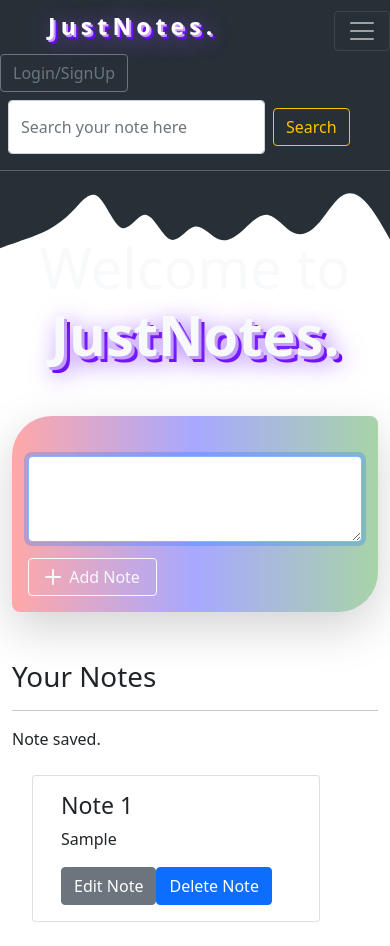
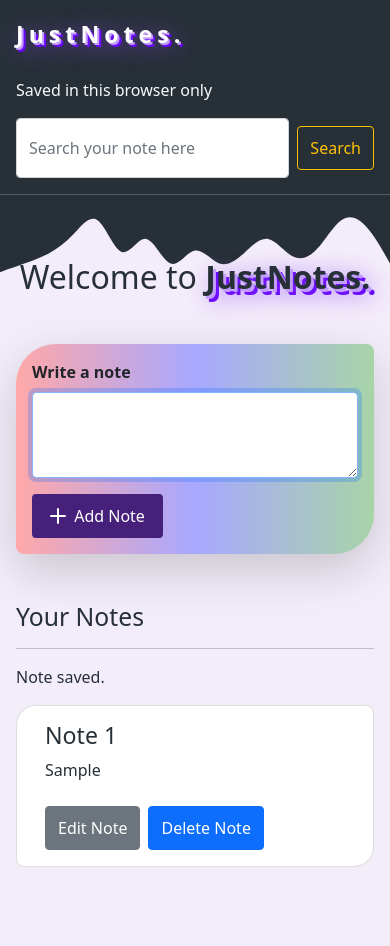
Before and after one commit to atishayjain005/JustNotes, a website: page index.html in a window 390 px wide. Both pictures are taken after typing "Sample" into the empty fields and a click on the button "Add Note". After the commit the page ends 883 px from the top, so only its background shows below. Drawn offline with nearby package versions, Linux system fonts and the light colour scheme.

Commit message:
fix: make note controls accessible on narrow screens

```diff
--- a/index.html
+++ b/index.html
@@ -8,9 +8,11 @@
     <title>Notes app</title>
     <!-- CSS only -->
     <link href="https://cdn.jsdelivr.net/npm/bootstrap@5.0.1/dist/css/bootstrap.min.css" rel="stylesheet" integrity="sha384-+0n0xVW2eSR5OomGNYDnhzAbDsOXxcvSN1TPprVMTNDbiYZCxYbOOl7+AMvyTG2x" crossorigin="anonymous" />
+    <link rel="stylesheet" href="styles.css" />
 </head>
 
-<body id="bgColor" style="transition-duration: 5s">
+<body id="bgColor">
+    <a class="skip-link" href="#main">Skip to notes</a>
     <nav class="navbar navbar-expand-lg navbar-dark" style="background-color: #273037">
         <a class="navbar-brand mx-5" href="#">
             <h3 style="
@@ -22,14 +24,10 @@
                 JustNotes.
             </h3>
         </a>
-        <button class="navbar-toggler" type="button" data-toggle="collapse" data-target="#navbarSupportedContent" aria-controls="navbarSupportedContent" aria-expanded="false" aria-label="Toggle navigation">
-        <span class="navbar-toggler-icon"></span>
-      </button>
-
         <div class="navbar-collapse" id="navbarSupportedContent">
             <ul class="navbar-nav mr-auto">
                 <li class="nav-item active">
-                    <button class="btn btn-outline-secondary">Login/SignUp</button>
+                    <span class="text-light">Saved in this browser only</span>
                 </li>
             </ul>
             <form class="form-inline ms-auto mx-3 my-2 my-lg-0 d-inline-flex">
@@ -47,7 +45,7 @@
         background-size: contain;
         background-position: start;
       ">
-        <div class="container py-3">
+        <main class="container py-3" id="main">
             <h1 class="text-light text-center my-5" style="font-size: 3.5rem" width="fit-content">
                 Welcome to
                 <span style="
@@ -74,7 +72,7 @@
             style="border-radius: 2rem 1rem"
           >
             <div class="form-group">
-              <label for="exampleFormControlTextarea1"></label>
+              <label for="addTxt">Write a note</label>
               <textarea class="form-control" id="addTxt" rows="3"></textarea>
             </div>
             <button id="addBtn" class="btn btn-outline-light mt-3 px-3">
@@ -94,28 +92,12 @@
             </button>
           </div>
         </div>
-        <h1 class="mt-5">Your Notes</h1>
+        <h2 class="mt-5">Your Notes</h2>
         <hr />
         <div id="notes" class="row container-fluid"></div>
-      </div>
+      </main>
     </div>
 
-    <!-- JavaScript Bundle with Popper -->
-    <script
-      src="https://code.jquery.com/jquery-3.3.1.slim.min.js"
-      integrity="sha384-q8i/X+965DzO0rT7abK41JStQIAqVgRVzpbzo5smXKp4YfRvH+8abtTE1Pi6jizo"
-      crossorigin="anonymous"
-    ></script>
-    <script
-      src="https://cdnjs.cloudflare.com/ajax/libs/popper.js/1.14.7/umd/popper.min.js"
-      integrity="sha384-UO2eT0CpHqdSJQ6hJty5KVphtPhzWj9WO1clHTMGa3JDZwrnQq4sF86dIHNDz0W1"
-      crossorigin="anonymous"
-    ></script>
-    <script
-      src="https://stackpath.bootstrapcdn.com/bootstrap/4.3.1/js/bootstrap.min.js"
-      integrity="sha384-JjSmVgyd0p3pXB1rRibZUAYoIIy6OrQ6VrjIEaFf/nJGzIxFDsf4x0xIM+B07jRM"
-      crossorigin="anonymous"
-    ></script>
     <script src="js/script.js"></script>
   </body>
 </html>
--- /dev/null
+++ b/styles.css
@@ -0,0 +1,28 @@
+* { box-sizing: border-box; }
+body { margin: 0; background: #f3edf9; color: #273037; font-family: system-ui, sans-serif; }
+.navbar { display: flex; flex-wrap: wrap; gap: 1rem; padding: 1rem; }
+.navbar-collapse { display: flex; flex-wrap: wrap; align-items: center; gap: 1rem; }
+.navbar form { max-width: 100%; }
+.navbar input { min-width: 0; }
+.navbar-brand { margin: 0 !important; }
+.container { max-width: 960px; margin: auto; padding: 1rem; }
+h1.text-light { font-size: clamp(2rem, 7vw, 3.5rem) !important; color: #273037 !important; }
+label { display: block; font-weight: 600; margin-bottom: .5rem; }
+textarea { display: block; width: 100%; min-height: 7rem; resize: vertical; padding: .75rem; }
+button, input { font: inherit; }
+button { min-height: 44px; cursor: pointer; }
+button:focus-visible, input:focus-visible, textarea:focus-visible, a:focus-visible { outline: 3px solid #5b21b6; outline-offset: 3px; }
+#addBtn { background: #46207a; color: white; border: 2px solid #46207a; }
+#notes { display: grid; grid-template-columns: repeat(auto-fit, minmax(min(100%, 250px), 1fr)); gap: 1rem; padding: 0; margin: 0; }
+.noteCard { width: auto !important; min-width: 0; margin: 0 !important; border-radius: 20px 8px; background: white; }
+.card-body { padding: 1rem; }
+.card-text { white-space: pre-wrap; overflow-wrap: anywhere; }
+.noteCard button { margin: .5rem .5rem 0 0; }
+[hidden] { display: none !important; }
+.skip-link { position: absolute; top: -100px; background: white; padding: .75rem; z-index: 10; }
+.skip-link:focus { top: 0; }
+@media (max-width: 500px) {
+  .navbar-collapse, .navbar form { width: 100%; }
+  .navbar form { margin: 0 !important; }
+  .navbar input { margin-left: 0 !important; }
+}
```
Also changed, not shown: tests/notes.spec.js (+9 -0 lines).
